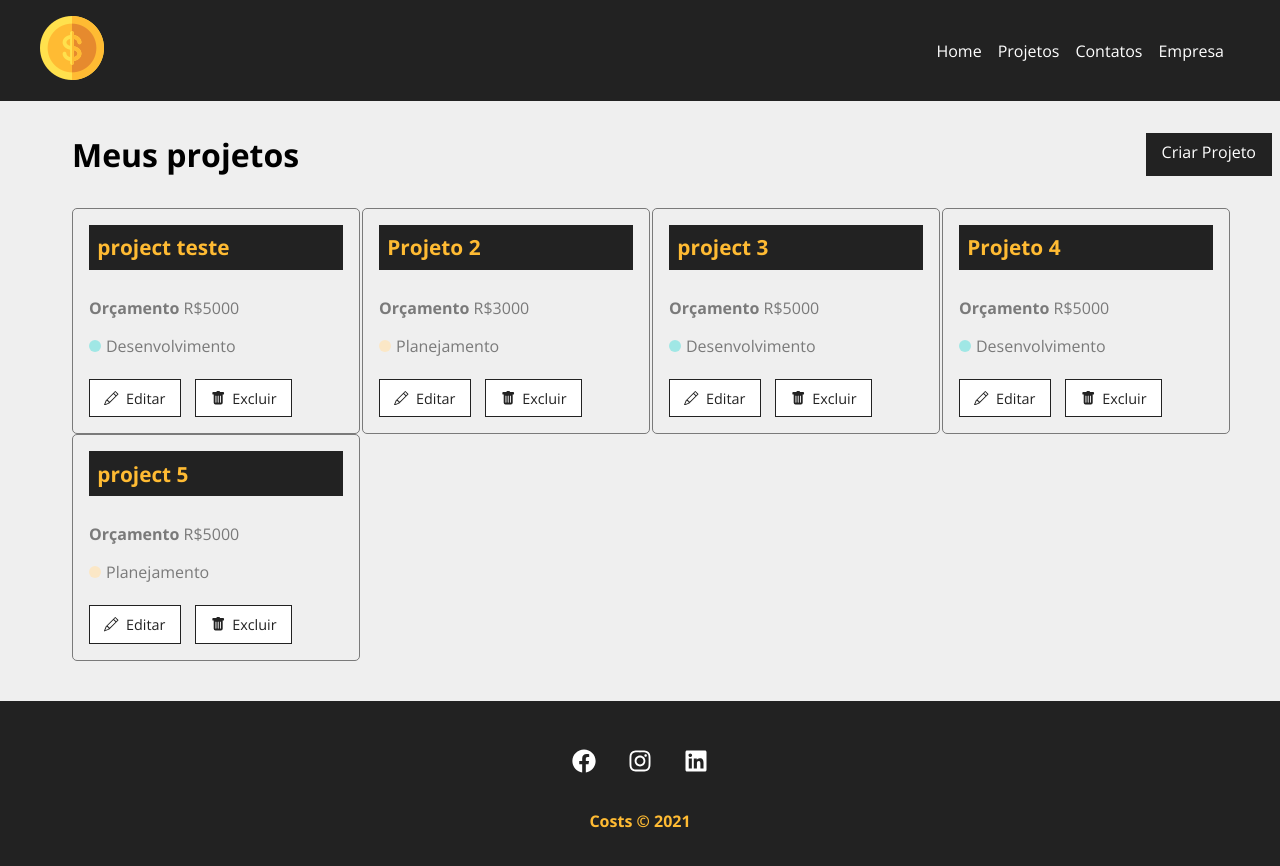
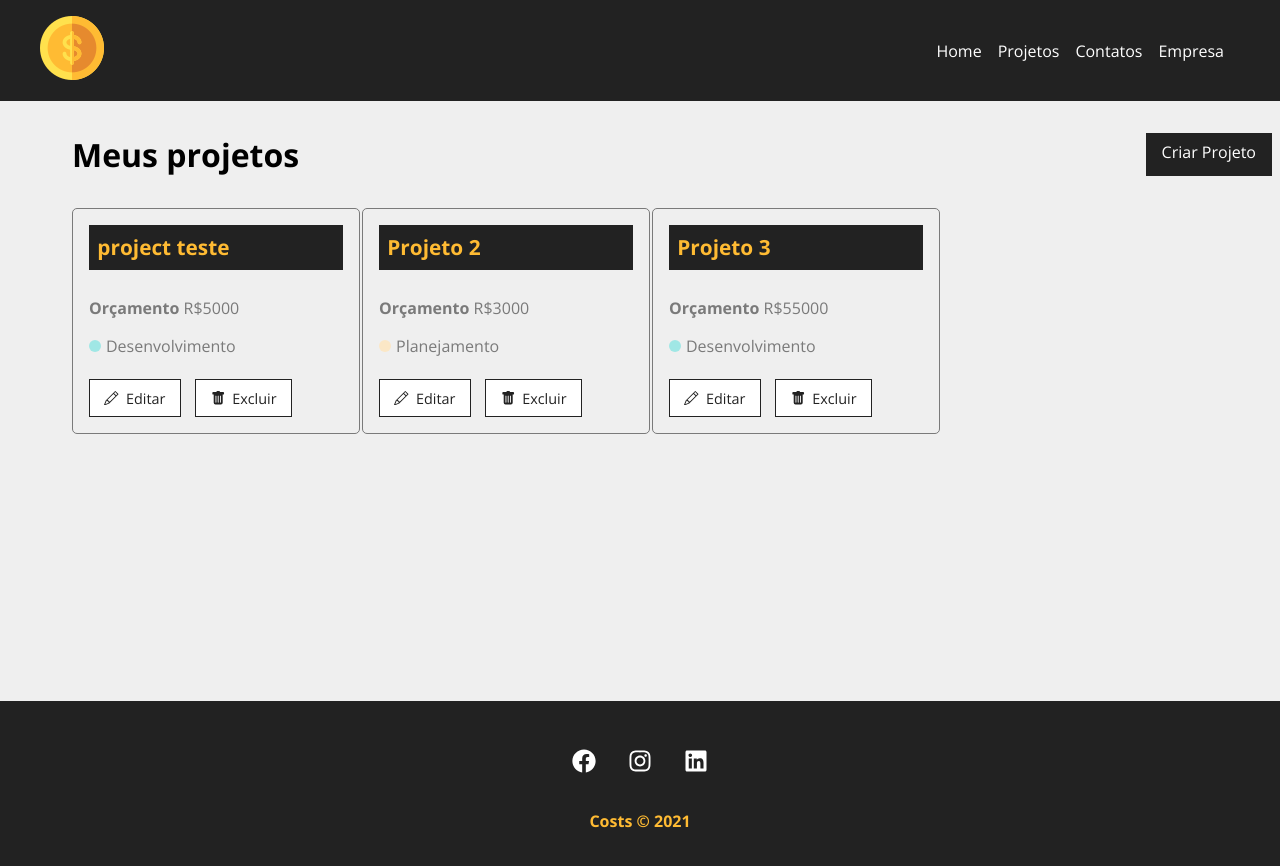
Before and after one commit to VictorMartins96/Projeto-Costs, a React (Create React App) app: page /Projects in a window 1280 px wide. Shown: the top 866 px of the page. Built offline with nearby package versions, Linux system fonts and the light colour scheme; data requests are answered from the project's data file.

Commit message:
update edit

```diff
--- a/db.json
+++ b/db.json
@@ -24,33 +24,11 @@
     },
     {
       "id": "d5a7",
-      "name": "project 3",
-      "budget": "5000",
+      "name": "Projeto 3",
+      "budget": "55000",
       "category": {
         "id": "2",
         "name": "Desenvolvimento"
-      },
-      "cost": 0,
-      "services": []
-    },
-    {
-      "id": "518f",
-      "name": "Projeto 4",
-      "budget": "5000",
-      "category": {
-        "id": "2",
-        "name": "Desenvolvimento"
-      },
-      "cost": 0,
-      "services": []
-    },
-    {
-      "id": "8c5a",
-      "name": "project 5",
-      "budget": "5000",
-      "category": {
-        "id": "4",
-        "name": "Planejamento"
       },
       "cost": 0,
       "services": []
--- a/src/components/Project/ProjectCard.module.css
+++ b/src/components/Project/ProjectCard.module.css
@@ -5,6 +5,7 @@
     width: 24%;
     display: inline-block;
     margin-right: 2px;
+    margin-bottom: 3px;
 }
 
 .project_card h4 {
--- a/src/components/pages/Project.jsx
+++ b/src/components/pages/Project.jsx
@@ -1,6 +1,8 @@
 import Styles from './Project.module.css'
 import Loading from '../layout/Loading'
 import Container from '../layout/Container'
+import ProjectForm from '../Project/ProjectForm'
+import Message from '../layout/Message'
 
 import {useParams} from 'react-router-dom'
 import {useState , useEffect} from 'react'
@@ -10,6 +12,9 @@
     const { id } = useParams()
     const [project , setProject] = useState([])
     const [showProjectForm , setShowProjectForm] = useState(false)
+    const [showServiceForm , setShowServiceForm] = useState(false)
+    const [message , setMessage] = useState()
+    const [ type , setType] = useState()
 
     useEffect(() => {
         setTimeout(() => {
@@ -25,8 +30,37 @@
         }, 200)
     } , [id])
 
+    function editPost(project) {
+        setMessage('')
+
+        if(project.budget < project.cost) {
+            setMessage('O orçamento não pode ser menor que o custo do projeto!')
+            setType('error')
+            return false
+        }
+
+        fetch(`http://localhost:5000/projects/${project.id}`, {
+            method: 'PATCH',
+            headers: {
+                'Content-type' : 'application/json' ,
+            },
+            body: JSON.stringify(project) ,
+        })
+        .then((resp) => resp.json())
+        .then((data)=> {
+            setProject(data)
+            setShowProjectForm(false)
+            setMessage('Projeto atualizado!')
+            setType('sucess')
+        })
+        .catch((err) => console.log(err))
+    }
+
     function toggleProjectForm() {
         setShowProjectForm(!showProjectForm)
+    }
+    function toggleServiceForm() {
+        setShowServiceForm(!showServiceForm)
     }
 
 
@@ -34,6 +68,7 @@
         <>{project.name ?
         <div className={Styles.project_details}>
             <Container customClass="column">
+                {message && <Message type={type} msg={message}/>}
             <div className={Styles.details_container}>
                 <h1>Projeto: {project.name}</h1>
                 <button className={Styles.btn}  onClick={toggleProjectForm}>
@@ -54,10 +89,28 @@
                         </div>
                     ) : (
                         <div className={Styles.project_info}>
-                            <p>detalhes do projeto</p>
+                            <ProjectForm
+                            handleSubmit={editPost}
+                            btnText="Concluir Edição"
+                            projectData={project} />
                         </div>
                     )}
             </div>
+            <div className={Styles.service_form_container}>
+                    <h2>Adicione um serviço:</h2>
+                    <button className={Styles.btn}  onClick={toggleServiceForm}>
+                    {!showServiceForm ? 'Adicionar serviço' : 'Fechar'}
+                    </button>
+                    <div className={Styles.project_info}>
+                        {showServiceForm && <div>Formulário do serviço</div>
+
+                        }
+                    </div>
+            </div>
+            <h2>Serviços</h2>
+            <Container customClass="start">
+                <p>Itens de serviço</p>
+            </Container>
             </Container>
         </div> : (
             <Loading />
```
